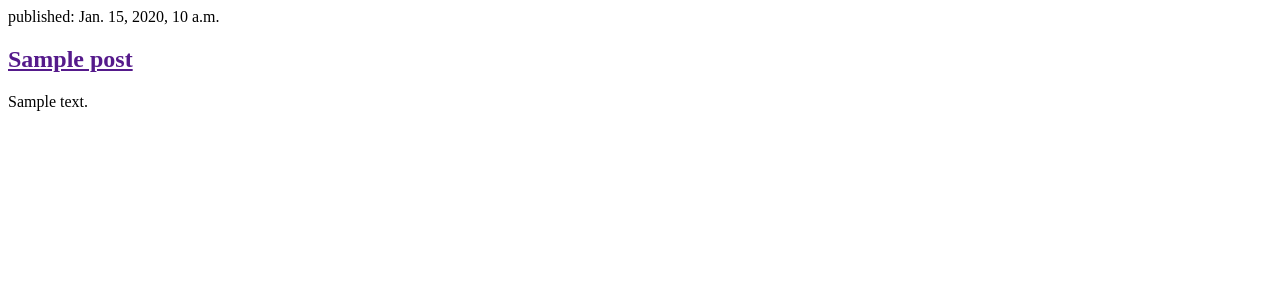
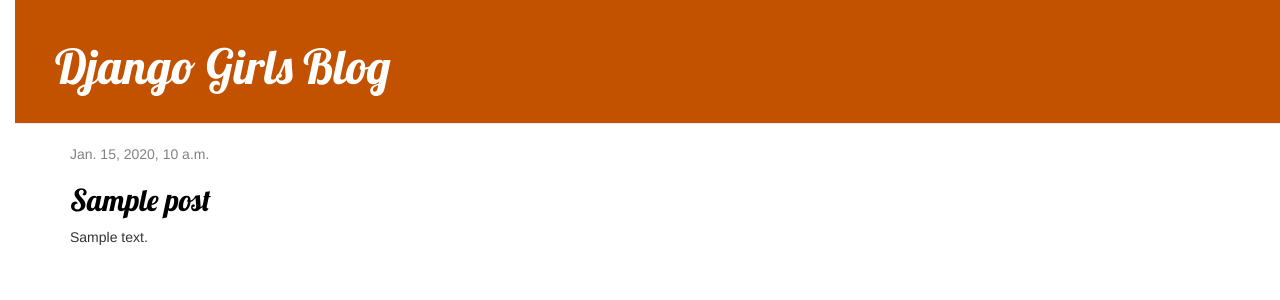
Before and after one commit to Rahimz/djangogirls_blog, a Django app: page / in a window 1280 px wide. Shown: the top 300 px of the page. Run offline with Django 3.2, Linux system fonts and the light colour scheme; tables that the repository leaves empty hold one stand-in row (values such as "Sample post"); some libraries are stand-ins or nearby versions.

Commit message:
Added view and template for detailed blog post as well as CSS for the site.

```diff
--- /dev/null
+++ b/mysite/blog/static/css/blog.css
@@ -0,0 +1,5 @@
+h1 a, h2 a {color: #C25100; font-family: 'Lobster'; }
+
+body { padding-left: 15px; }
+
+.page-header {     background-color: #C25100;     margin-top: 0;     padding: 20px 20px 20px 40px; } .page-header h1, .page-header h1 a, .page-header h1 a:visited, .page-header h1 a:active {     color: #ffffff;     font-size: 36pt;     text-decoration: none; } .content {     margin-left: 40px; } h1, h2, h3, h4 {     font-family: 'Lobster', cursive; } .date {     color: #828282; } .save {     float: right; } .post-form textarea, .post-form input {     width: 100%; } .top-menu, .top-menu:hover, .top-menu:visited {     color: #ffffff;     float: right;     font-size: 26pt;     margin-right: 20px; } .post {     margin-bottom: 70px; } .post h2 a, .post h2 a:visited {     color: #000000; }
--- /dev/null
+++ b/mysite/blog/templates/blog/base.html
@@ -0,0 +1,22 @@
+{% load static %}
+<html>
+    <head>
+        <title>Django Girls blog</title>
+        <link rel="stylesheet" href="//maxcdn.bootstrapcdn.com/bootstrap/3.2.0/css/bootstrap.min.css">
+        <link rel="stylesheet" href="//maxcdn.bootstrapcdn.com/bootstrap/3.2.0/css/bootstrap-theme.min.css">
+        <link href='//fonts.googleapis.com/css?family=Lobster&subset=latin,latin-ext' rel='stylesheet' type='text/css'>
+        <link rel="stylesheet" href="{% static 'css/blog.css' %}">
+    </head>
+    <body>
+    <div class="page-header">
+        <h1><a href="/">Django Girls Blog</a></h1>
+    </div>
+    <div class="content container">
+        <div class="row">
+            <div class="col-md-8">
+            {% block content %}
+            {% endblock %}
+            </div>
+        </div>
+    </div>
+</body>
--- a/mysite/blog/templates/blog/post_list.html
+++ b/mysite/blog/templates/blog/post_list.html
@@ -1,15 +1,13 @@
-<html>
-    <head>
-        <title>Django Girls blog</title>
-    </head>
-    <body>
+{% extends 'blog/base.html' %}
 
-{% for post in posts %}
-    <div>
-        <p>published: {{ post.published_date }}</p>
-        <h2><a href="">{{ post.title }}</a></h2>
-        <p>{{ post.text|linebreaksbr }}</p>
-    </div>
-{% endfor %}
-    </body>
-</html>
+{% block content %}
+    {% for post in posts %}
+        <div class="post">
+            <div class="date">
+                {{ post.published_date }}
+            </div>
+            <h2><a href="{% url 'post_detail' pk=post.pk %}">{{ post.title }}</a></h2>
+            <p>{{ post.text|linebreaksbr }}</p>
+        </div>
+    {% endfor %}
+{% endblock %}
--- a/mysite/blog/urls.py
+++ b/mysite/blog/urls.py
@@ -4,4 +4,5 @@ from . import views
 
 urlpatterns = [
         path('', views.post_list, name='post_list'),
+        path('post/<int:pk>/', views.post_detail, name='post_detail'),
 ]
--- a/mysite/blog/views.py
+++ b/mysite/blog/views.py
@@ -1,8 +1,14 @@
 from django.shortcuts import render
 from .models import Post
 from django.utils import timezone
+from django.shortcuts import render, get_object_or_404
 
 
 def post_list(request):
     posts = Post.objects.filter(published_date__lte=timezone.now()).order_by('published_date')
     return render(request, 'blog/post_list.html', {'posts': posts})
+
+
+def post_detail(request, pk):
+    post = get_object_or_404(Post, pk=pk)
+    return render(request, 'blog/post_detail.html', {'post': post})
```
Also changed, not shown: mysite/blog/templates/blog/post_detail.html (added, +13 -0 lines), 1 other file.
